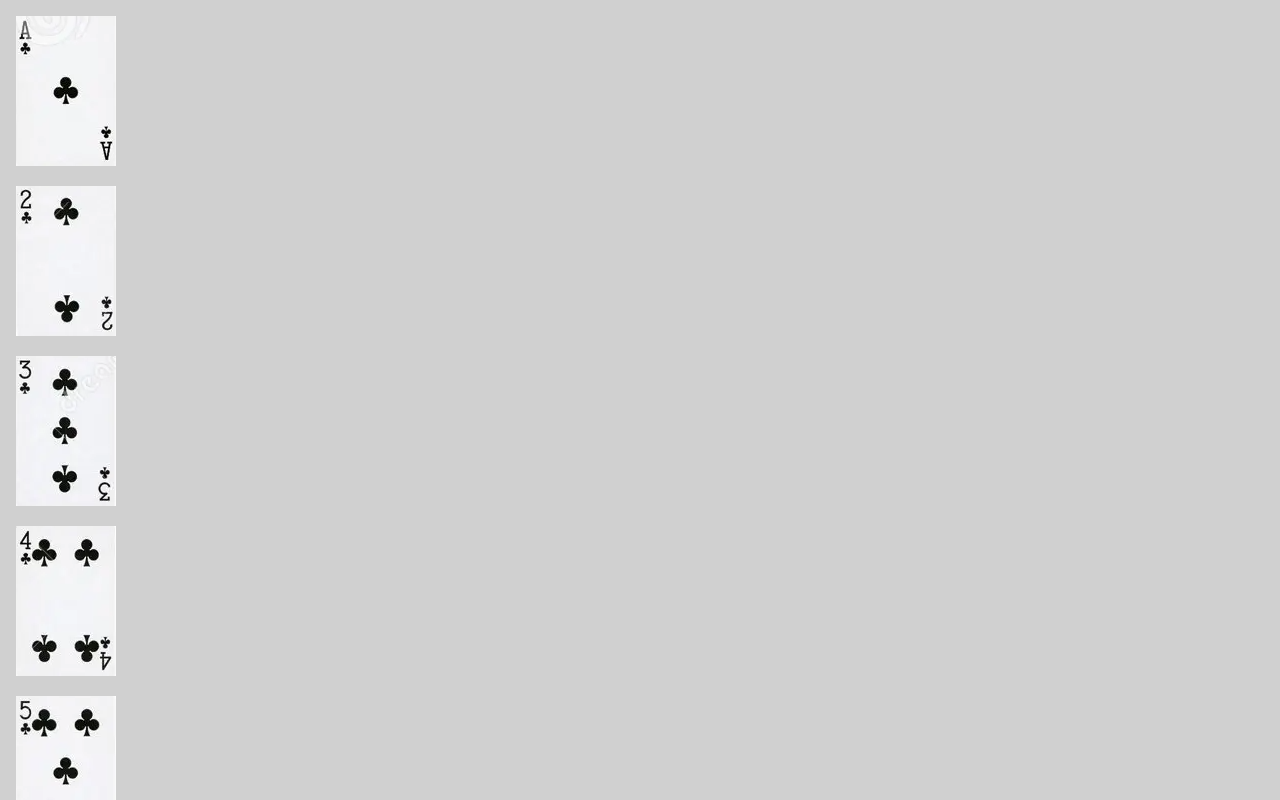
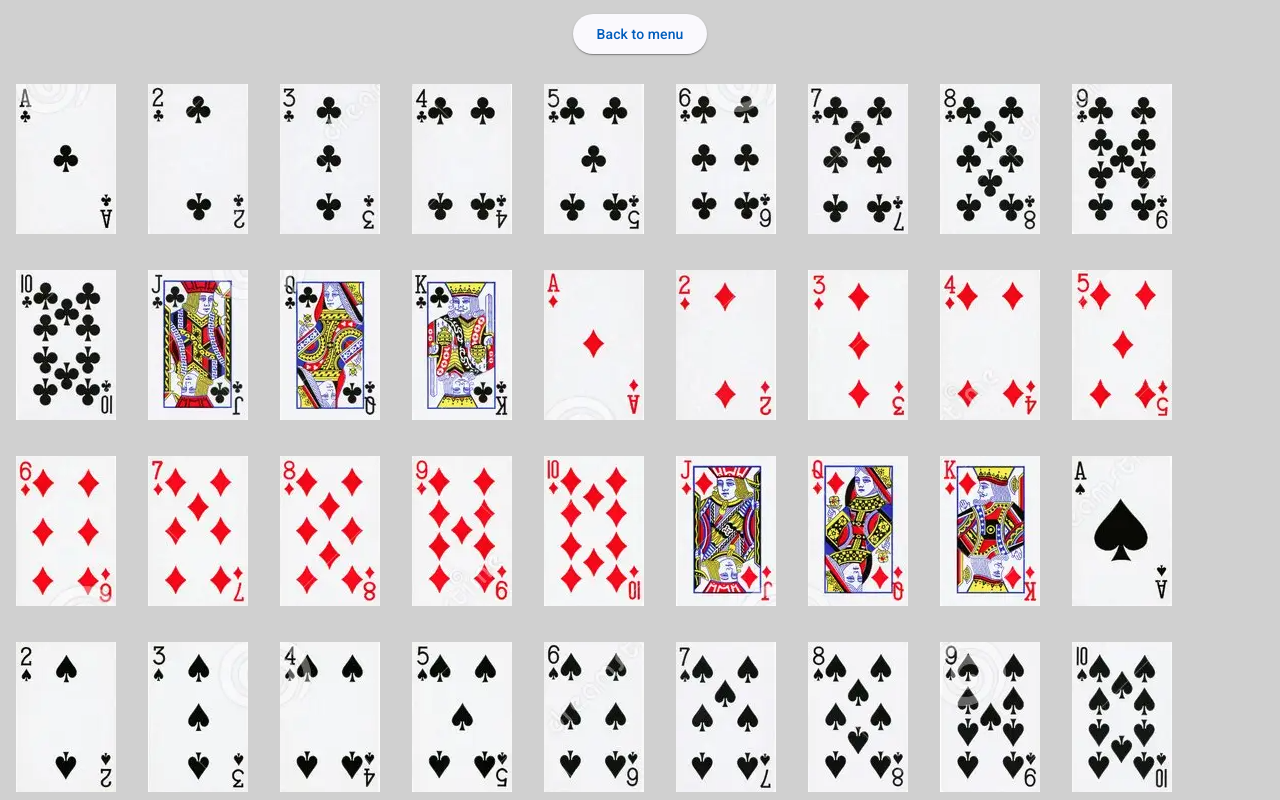
Before and after one commit to KorinaGraber/angular-cards, an Angular app: page /memory in a window 1280 px wide. Shown: the top 800 px of the page. Built offline with nearby package versions, Linux system fonts and the light colour scheme.

Commit message:
Game layout with flexbox
In a memory game it doesn't matter exactly where the cards end up, so we can use a basic flexbox with wrapped content. I added an additional flex to put a 'back' button above the game grid as well

```diff
--- a/src/app/memory-game/memory-game.component.html
+++ b/src/app/memory-game/memory-game.component.html
@@ -1,3 +1,8 @@
-@for (card of cardList$ | async; track $index) {
-  <app-card [card]="card"></app-card>
-}
+<div class="game-header">
+  <a mat-raised-button color="primary" routerLink="..">Back to menu</a>
+</div>
+<div class="card-layout">
+  @for (card of cardList$ | async; track $index) {
+    <app-card [card]="card"></app-card>
+  }
+</div>
--- a/src/app/memory-game/memory-game.component.scss
+++ b/src/app/memory-game/memory-game.component.scss
@@ -0,0 +1,11 @@
+.game-header {
+  display: flex;
+  justify-content: center;
+
+  a { margin: 1em; }
+}
+
+.card-layout {
+  display: flex;
+  flex-wrap: wrap;
+}
--- a/src/app/memory-game/memory-game.component.ts
+++ b/src/app/memory-game/memory-game.component.ts
@@ -1,5 +1,7 @@
 import { Component, inject } from '@angular/core';
 import { AsyncPipe } from '@angular/common';
+import { MatAnchor } from '@angular/material/button';
+import { RouterLink } from '@angular/router';
 import { Observable } from 'rxjs';
 import { CardComponent } from '../card/card.component';
 import Card from '../card/card.model';
@@ -8,7 +10,7 @@ import CardShuffleModule, { CardShuffleService } from '../services/card-shuffle.
 @Component({
   selector: 'app-memory-game',
   standalone: true,
-  imports: [AsyncPipe, CardComponent, CardShuffleModule],
+  imports: [AsyncPipe, MatAnchor, RouterLink, CardComponent, CardShuffleModule],
   templateUrl: './memory-game.component.html',
   styleUrl: './memory-game.component.scss'
 })
```
